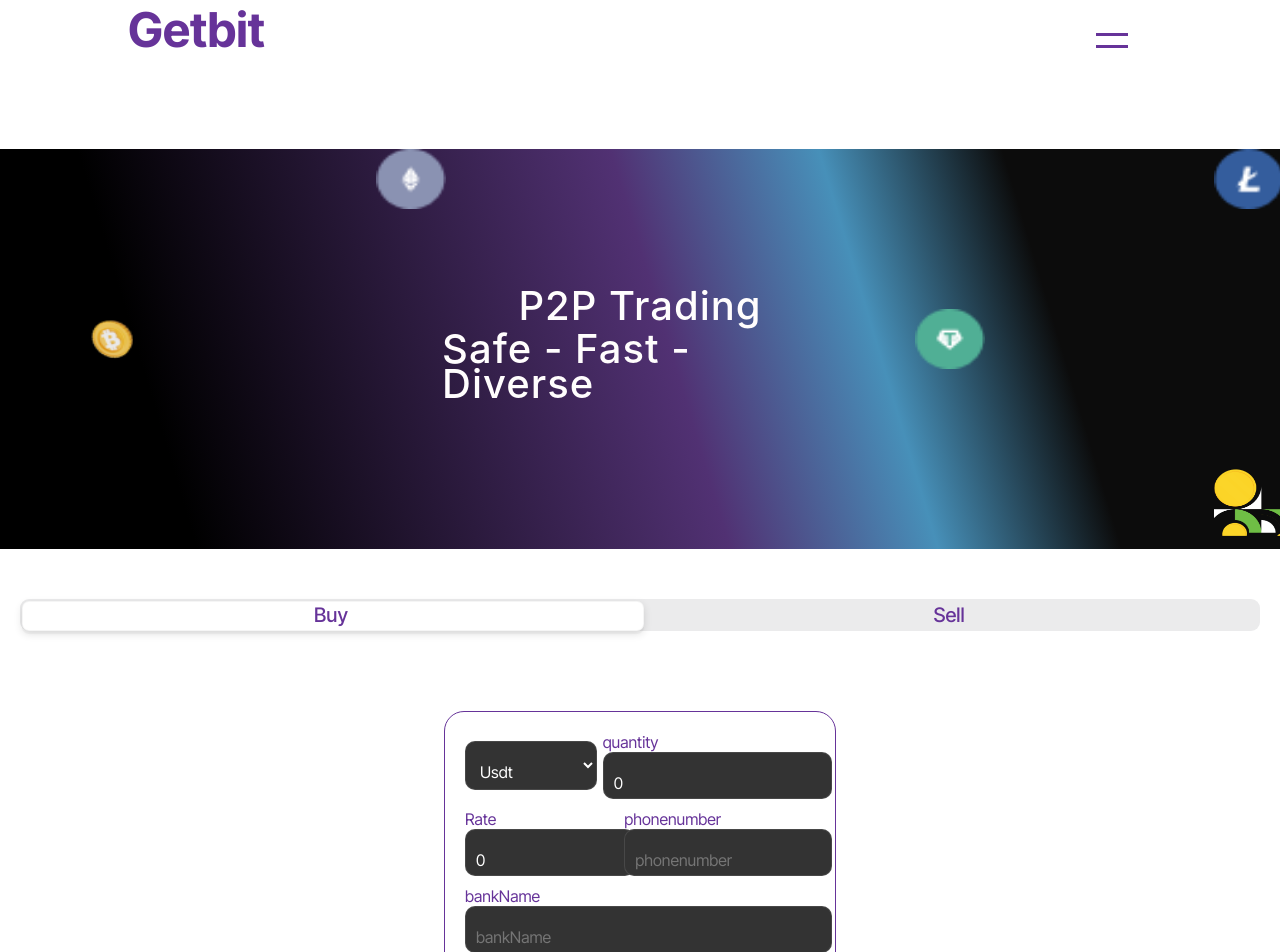
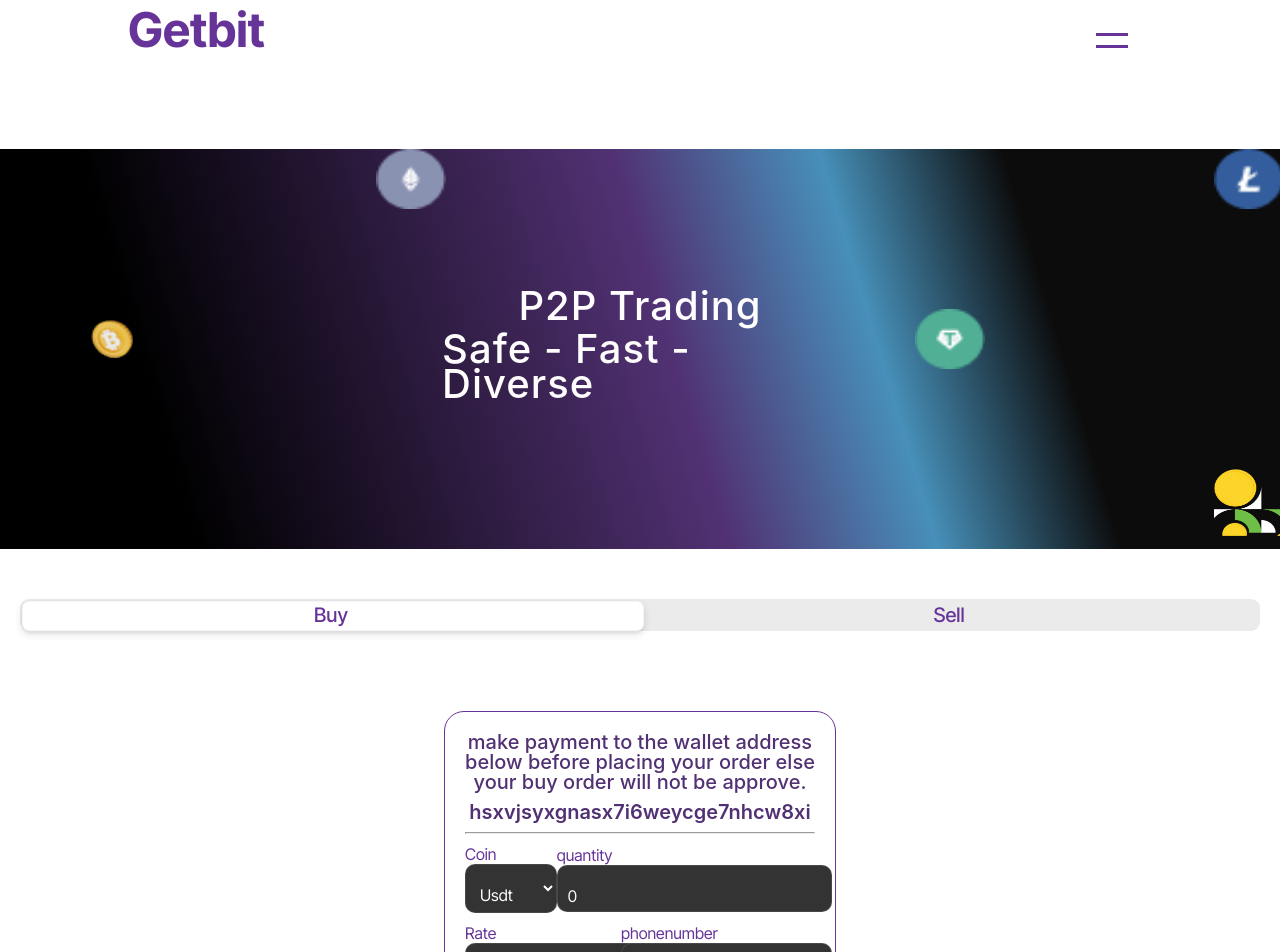
Before and after one commit to Boiderah/Chbit, a React (Vite) app in the folder Client/: page /sell in a window 1280 px wide. Shown: the top 952 px of the page. Built offline with nearby package versions, Linux system fonts and the light colour scheme; no server answers; sample sign-in values are in the browser's storage.

Commit message:
debuging

```diff
--- a/Client/src/Component/Sell.css
+++ b/Client/src/Component/Sell.css
@@ -20,7 +20,7 @@
     justify-content: center;
     align-items: center;
     width: 100%;
-    gap: 6px;
+    /* gap: 6px; */
   }
 
   .buyform .form label {
@@ -110,9 +110,31 @@
   justify-content: center;
   background-color: #333;
   color: #fff;
-  width: 50%;
   padding: 20px 05px 05px 10px;
   outline: 0;
   border: 1px solid rgba(105, 105, 105, 0.397);
   border-radius: 10px;
+  /* width: 50%; */
+  /* margin-top: 20px; */
+  /* position: absolute; */
 }
+.buyform p {
+  text-align: center;
+  color: #513173;
+  font-family: Inter;
+  font-size: 20px;
+  font-weight: 500;
+  line-height: 20px;
+  text-align: center;
+  /* margin-bottom: 3vh; */
+}
+.buyform h3 {
+  text-align: center;
+  color: #513173;
+  font-family: Inter;
+  font-size: 20px;
+  font-weight: 600;
+  line-height: 20px;
+  text-align: center;
+  /* margin-bottom: 3vh; */
+}
--- a/Client/src/Component/Sell.jsx
+++ b/Client/src/Component/Sell.jsx
@@ -51,14 +51,19 @@ const Sell = () => {
     { myTransactions.length>0?<Buycomponent {...myTransactions[0]} page={'sell'}/>:
 
       <form onSubmit={handleSubmit} className="buyform">
+          <p>make payment to the wallet address below before placing your order
+               else your buy order will not be approve.</p>
+            <h3>hsxvjsyxgnasx7i6weycge7nhcw8xi</h3>
+            <hr />
       <div className="flex">
-
-        {/* <label> */}
+        <label>
+        <span>Coin</span>
           <select className="input" id="inputss"  name="coin">
           <option value="">Usdt</option>
           <option value="Argentina">BTC</option>
           <option value="Brazil">etheruem</option>
          </select>
+         </label>
           {/* <span>coin</span>
           <input
           className="input"
@@ -67,7 +72,6 @@ const Sell = () => {
           value={coin}
           onChange={(e)=>setCoin(e.target.value)}
           required /> */}
-        {/* </label> */}
 
         <label>
           <span>quantity</span>
```
